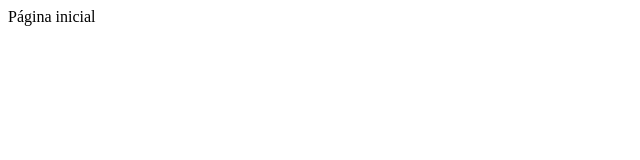
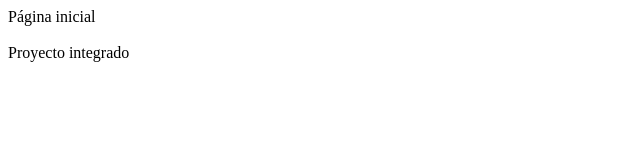
Before and after one commit to Programacion-Alex/Pruebap-gina, a plain HTML site: page index.html in a window 1280 px wide. Shown: the whole page, without its empty margins (0-640 px from the left). Drawn offline with Linux system fonts and the light colour scheme.

Commit message:
Actualización dos - 31 de marzo

```diff
--- a/index.html
+++ b/index.html
@@ -6,6 +6,8 @@
     <title>Document</title>
 </head>
 <body>
-    Página inicial
+    Página inicial <br><br>
+
+    Proyecto integrado
 </body>
 </html>
```
